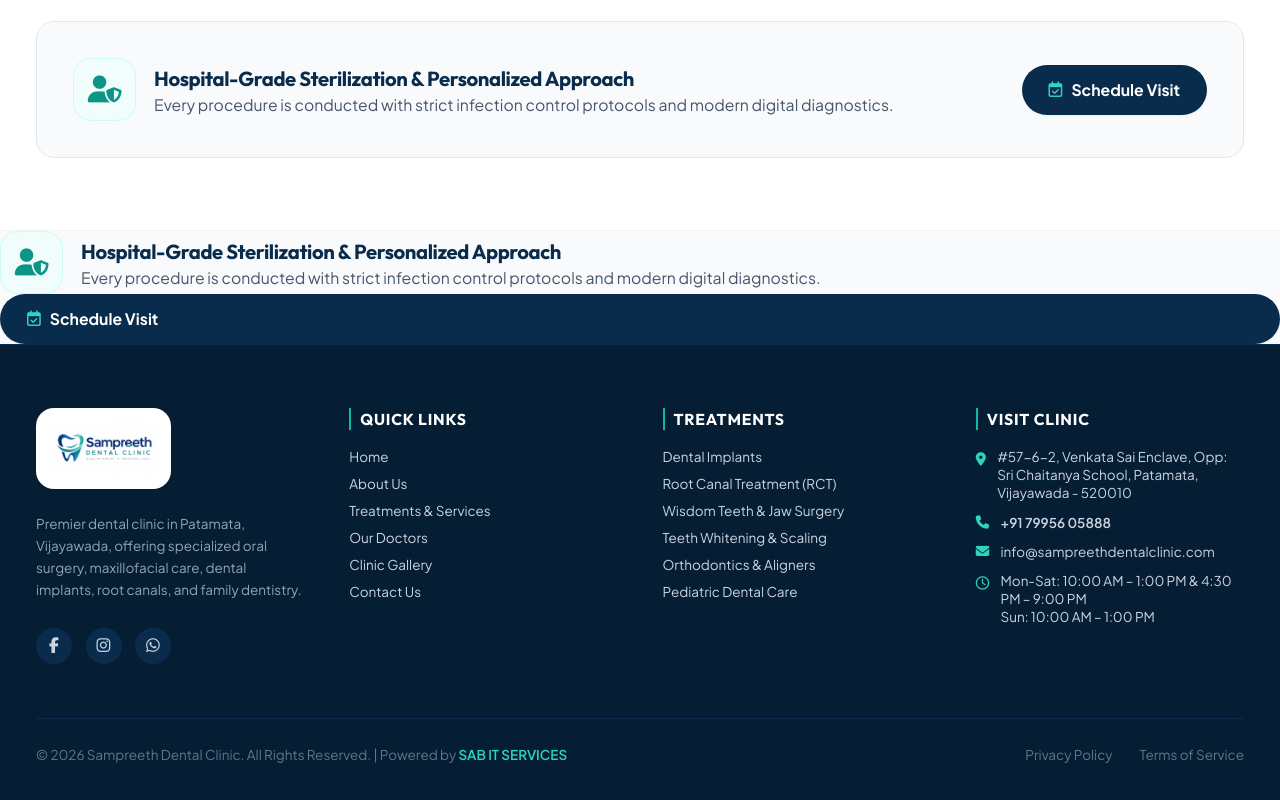
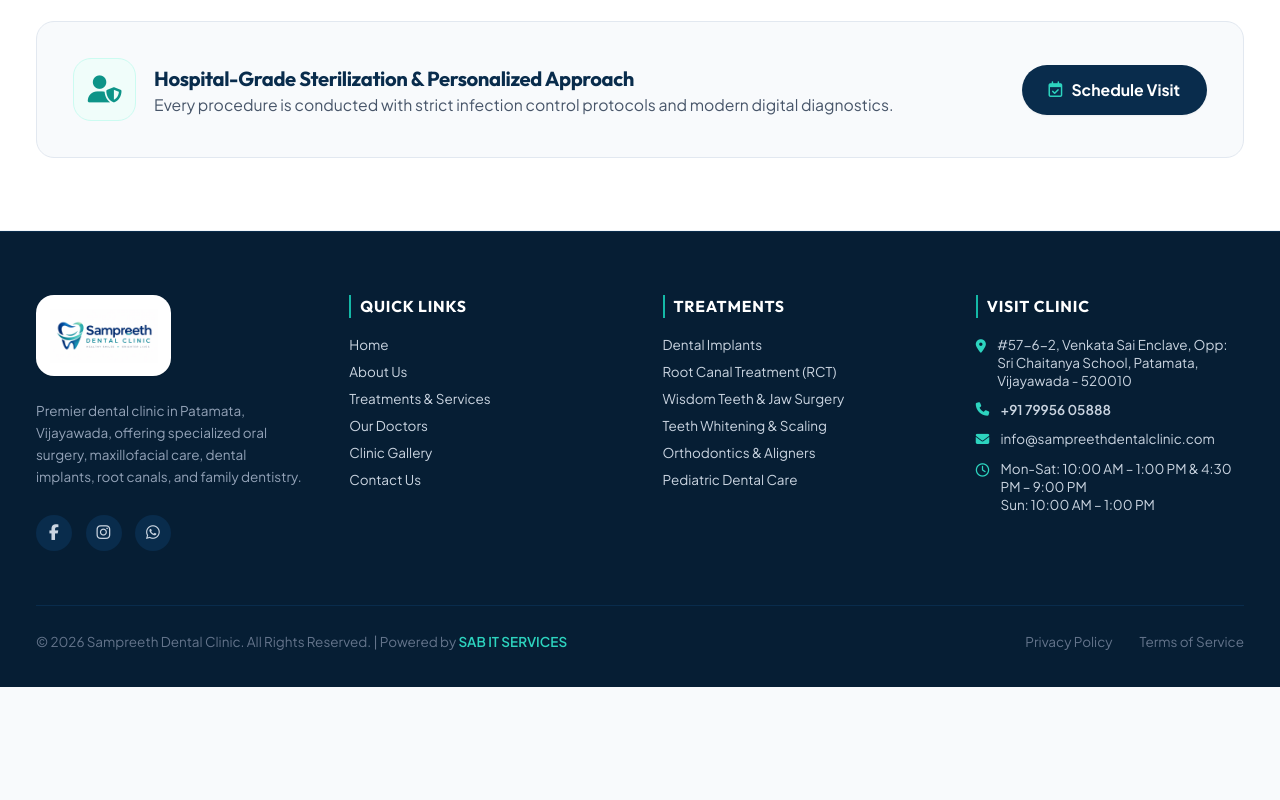
Before and after one commit to ramakrishnagunturu561-del/sampreethdental, a plain HTML site: page sampreethdentalclinic.com/doctors.html in a window 1280 px wide. Shown: the part 2600-3400 px from the top of the page. After the commit the page ends 3287 px from the top, so only its background shows below. Drawn offline with nearby package versions, Linux system fonts and the light colour scheme.

Commit message:
Remove duplicate Schedule Visit section on Our Doctors page

```diff
--- a/sampreethdentalclinic.com/doctors.html
+++ b/sampreethdentalclinic.com/doctors.html
@@ -427,23 +427,6 @@
 
     </div>
   </section>
-        <div class="flex items-center gap-4">
-          <div class="w-14 h-14 rounded-2xl bg-teal-50 text-teal-600 flex items-center justify-center text-2xl border border-teal-100 shrink-0">
-            <i class="fa-solid fa-user-shield"></i>
-          </div>
-          <div>
-            <h3 class="font-bold text-navy-900 text-lg">Hospital-Grade Sterilization & Personalized Approach</h3>
-            <p class="text-slate-600 text-sm">Every procedure is conducted with strict infection control protocols and modern digital diagnostics.</p>
-          </div>
-        </div>
-        <button data-open-modal class="inline-flex items-center gap-2 bg-navy-900 hover:bg-navy-800 text-white font-bold text-sm px-6 py-3 rounded-full transition shadow-sm shrink-0">
-          <i class="fa-regular fa-calendar-check text-teal-400"></i>
-          <span>Schedule Visit</span>
-        </button>
-      </div>
-
-    </div>
-  </section>
 
   <!-- Appointment Booking Modal -->
   <div id="appointment-modal" class="fixed inset-0 z-50 flex items-center justify-center bg-navy-950/80 backdrop-blur-sm hidden p-4">
```
